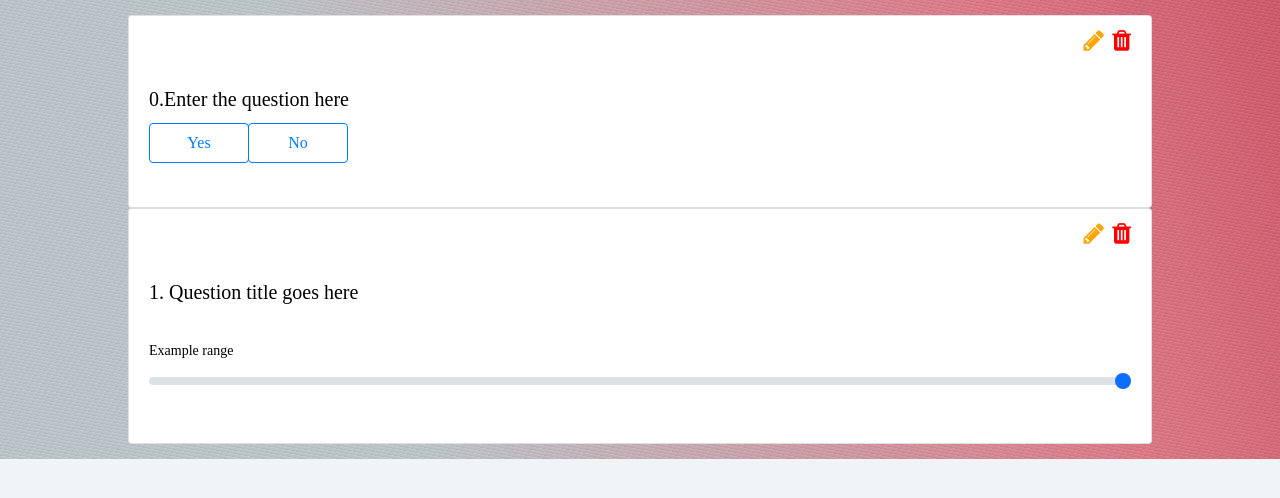
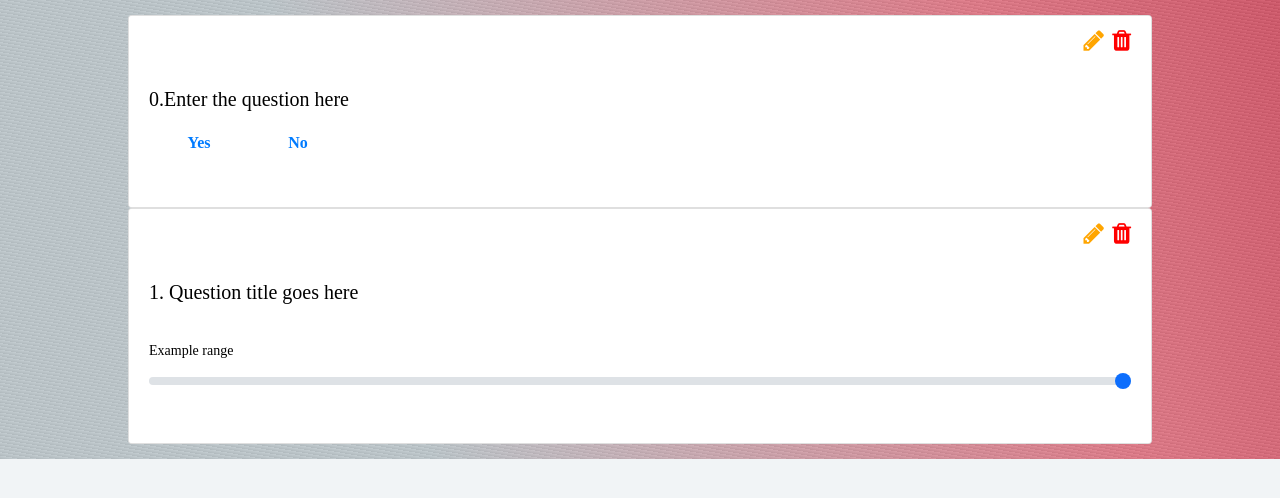
Before and after one commit to Akshatha113/React-Customer-Survey, a React (Create React App) app: page / in a window 1280 px wide. Shown: the top 498 px of the page. Built offline with nearby package versions, Linux system fonts and the light colour scheme; a web font is replaced by a local one.

Commit message:
Button story updated

```diff
--- a/src/Components/Button/button.css
+++ b/src/Components/Button/button.scss
@@ -1,8 +1,11 @@
+@import '../../styles/Colors.scss';
+@import '../../styles/Buttons.scss';
+
 .storybook-button {
   font-family: 'Nunito Sans', 'Helvetica Neue', Helvetica, Arial, sans-serif;
   font-weight: 700;
   border: 0;
-  border-radius: 3em;
+  border-radius: 2px;
   cursor: pointer;
   display: inline-block;
   line-height: 1;
--- a/src/styles/Buttons.scss
+++ b/src/styles/Buttons.scss
@@ -1,5 +1,14 @@
 @import './Colors.scss';
 
+.btn {
+  font-family: 'Nunito Sans', 'Helvetica Neue', Helvetica, Arial, sans-serif;
+  font-weight: 700;
+  border: 0;
+  border-radius: 2px;
+  cursor: pointer;
+  display: inline-block;
+  line-height: 1;
+}
 
 .btn-primary {
     background-color: $teal;
```
Also changed, not shown: src/Components/Button/Button.jsx (+10 -10 lines), 1 other file (tests, documents, lock files or other folders).
